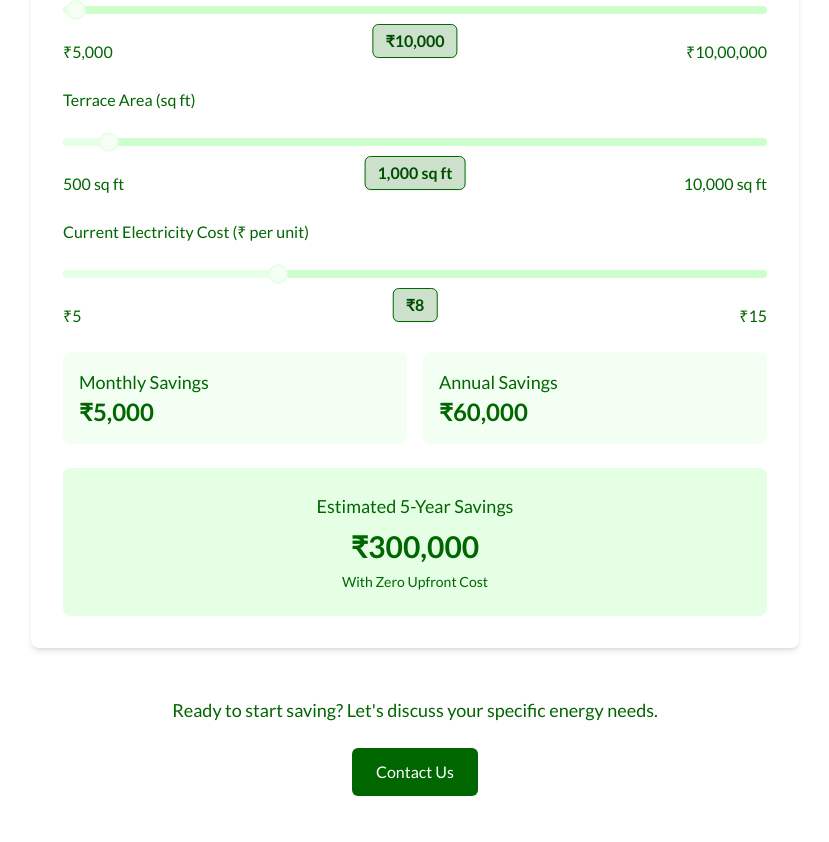
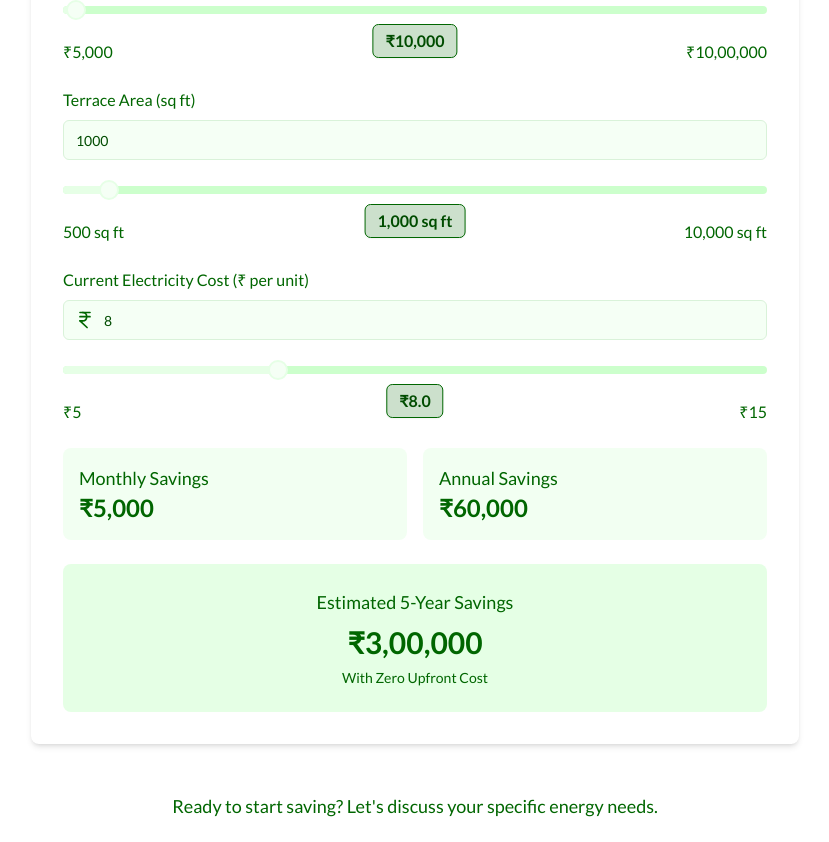
Before and after one commit to iamms1997/greennxt-web-genesis, a React (Vite) app: page /calculator in a window 1280 px wide. Shown: the part 460-1302 px from the top of the page, without its empty margins (225-1054 px from the left). Built offline with nearby package versions, Linux system fonts and the light colour scheme.

Commit message:
feat: Allow manual input for calculator fields
- Added functionality to allow users to manually input terrace area and current electricity cost in the calculator.
- Implemented Indian numbering system for comma formatting in input fields.

```diff
--- a/src/components/Calculator.tsx
+++ b/src/components/Calculator.tsx
@@ -8,11 +8,38 @@ interface CalculatorProps {
   type: "msme" | "investor";
 }
 
+// Helper function to format numbers according to Indian numerical system
+const formatIndianNumber = (num: number): string => {
+  // Convert number to string
+  const numStr = Math.round(num).toString();
+
+  // For numbers less than 1000, return as is
+  if (numStr.length <= 3) {
+    return numStr;
+  }
+
+  // For numbers 1000 and above, format with commas
+  let lastThree = numStr.substring(numStr.length - 3);
+  let remaining = numStr.substring(0, numStr.length - 3);
+  let result = '';
+
+  // Insert comma after every two digits from right in the remaining part
+  if (remaining) {
+    result = remaining.replace(/\B(?=(\d{2})+(?!\d))/g, ",") + "," + lastThree;
+  } else {
+    result = lastThree;
+  }
+
+  return result;
+};
+
 const Calculator = ({ type }: CalculatorProps) => {
   // MSME calculation fields
   const [monthlyBill, setMonthlyBill] = useState(10000);
   const [terraceArea, setTerraceArea] = useState(1000);
+  const [terraceAreaInput, setTerraceAreaInput] = useState("1000");
   const [costPerUnit, setCostPerUnit] = useState(8);
+  const [costPerUnitInput, setCostPerUnitInput] = useState("8");
   const [billInputValue, setBillInputValue] = useState("10000");
 
   // Investor calculation fields
@@ -44,6 +71,14 @@ const Calculator = ({ type }: CalculatorProps) => {
   }, [monthlyBill]);
 
   useEffect(() => {
+    setTerraceAreaInput(terraceArea.toString());
+  }, [terraceArea]);
+
+  useEffect(() => {
+    setCostPerUnitInput(costPerUnit.toString());
+  }, [costPerUnit]);
+
+  useEffect(() => {
     setInvestmentInputValue(investmentAmount.toString());
   }, [investmentAmount]);
 
@@ -70,6 +105,58 @@ const Calculator = ({ type }: CalculatorProps) => {
     } else {
       setMonthlyBill(10000);
       setBillInputValue("10000");
+    }
+  };
+
+  // Handle direct input change for terrace area
+  const handleTerraceAreaInputChange = (e: React.ChangeEvent<HTMLInputElement>) => {
+    const value = e.target.value;
+    setTerraceAreaInput(value);
+
+    const numericValue = value === '' ? 0 : parseInt(value);
+    if (!isNaN(numericValue)) {
+      // Clamp the value between min and max
+      const clampedValue = Math.min(Math.max(numericValue, 500), 10000);
+      setTerraceArea(clampedValue);
+    }
+  };
+
+  // Handle blur event for terrace area input
+  const handleTerraceAreaInputBlur = () => {
+    const numericValue = terraceAreaInput === '' ? 0 : parseInt(terraceAreaInput);
+    if (!isNaN(numericValue)) {
+      const clampedValue = Math.min(Math.max(numericValue, 500), 10000);
+      setTerraceArea(clampedValue);
+      setTerraceAreaInput(clampedValue.toString());
+    } else {
+      setTerraceArea(1000);
+      setTerraceAreaInput("1000");
+    }
+  };
+
+  // Handle direct input change for cost per unit
+  const handleCostPerUnitInputChange = (e: React.ChangeEvent<HTMLInputElement>) => {
+    const value = e.target.value;
+    setCostPerUnitInput(value);
+
+    const numericValue = value === '' ? 0 : parseFloat(value);
+    if (!isNaN(numericValue)) {
+      // Clamp the value between min and max
+      const clampedValue = Math.min(Math.max(numericValue, 5), 15);
+      setCostPerUnit(clampedValue);
+    }
+  };
+
+  // Handle blur event for cost per unit input
+  const handleCostPerUnitInputBlur = () => {
+    const numericValue = costPerUnitInput === '' ? 0 : parseFloat(costPerUnitInput);
+    if (!isNaN(numericValue)) {
+      const clampedValue = Math.min(Math.max(numericValue, 5), 15);
+      setCostPerUnit(clampedValue);
+      setCostPerUnitInput(clampedValue.toString());
+    } else {
+      setCostPerUnit(8);
+      setCostPerUnitInput("8");
     }
   };
 
@@ -146,7 +233,7 @@ const Calculator = ({ type }: CalculatorProps) => {
               <div className="flex justify-between mt-2 relative">
                 <span className="text-text-secondary">₹5,000</span>
                 <div className="absolute left-1/2 -translate-x-1/2 -top-4 bg-accent/20 px-3 py-1 rounded-md border border-accent shadow-sm">
-                  <span className="text-text font-semibold">₹{monthlyBill.toLocaleString()}</span>
+                  <span className="text-text font-semibold">₹{formatIndianNumber(monthlyBill)}</span>
                 </div>
                 <span className="text-text-secondary">₹10,00,000</span>
               </div>
@@ -157,6 +244,22 @@ const Calculator = ({ type }: CalculatorProps) => {
             <label htmlFor="terrace-area" className="block text-text-secondary mb-2">
               Terrace Area (sq ft)
             </label>
+
+            {/* Direct input field for terrace area */}
+            <div className="mb-4">
+              <Input
+                type="number"
+                id="terrace-area-input"
+                value={terraceAreaInput}
+                onChange={handleTerraceAreaInputChange}
+                onBlur={handleTerraceAreaInputBlur}
+                min={500}
+                max={10000}
+                className="text-lg font-medium"
+                placeholder="Enter terrace area"
+              />
+            </div>
+
             <div className="mt-6 mb-2">
               <Slider
                 id="terrace-area"
@@ -170,7 +273,7 @@ const Calculator = ({ type }: CalculatorProps) => {
               <div className="flex justify-between mt-2 relative">
                 <span className="text-text-secondary">500 sq ft</span>
                 <div className="absolute left-1/2 -translate-x-1/2 -top-4 bg-accent/20 px-3 py-1 rounded-md border border-accent shadow-sm">
-                  <span className="text-text font-semibold">{terraceArea.toLocaleString()} sq ft</span>
+                  <span className="text-text font-semibold">{formatIndianNumber(terraceArea)} sq ft</span>
                 </div>
                 <span className="text-text-secondary">10,000 sq ft</span>
               </div>
@@ -181,6 +284,26 @@ const Calculator = ({ type }: CalculatorProps) => {
             <label htmlFor="cost-per-unit" className="block text-text-secondary mb-2">
               Current Electricity Cost (₹ per unit)
             </label>
+
+            {/* Direct input field for cost per unit */}
+            <div className="mb-4 relative">
+              <div className="absolute inset-y-0 left-0 flex items-center pl-3 pointer-events-none">
+                <IndianRupee className="h-5 w-5 text-text-secondary" />
+              </div>
+              <Input
+                type="number"
+                id="cost-per-unit-input"
+                value={costPerUnitInput}
+                onChange={handleCostPerUnitInputChange}
+                onBlur={handleCostPerUnitInputBlur}
+                min={5}
+                max={15}
+                step={0.5}
+                className="text-lg font-medium pl-10"
+                placeholder="Enter cost per unit"
+              />
+            </div>
+
             <div className="mt-6 mb-2">
               <Slider
                 id="cost-per-unit"
@@ -194,7 +317,7 @@ const Calculator = ({ type }: CalculatorProps) => {
               <div className="flex justify-between mt-2 relative">
                 <span className="text-text-secondary">₹5</span>
                 <div className="absolute left-1/2 -translate-x-1/2 -top-4 bg-accent/20 px-3 py-1 rounded-md border border-accent shadow-sm">
-                  <span className="text-text font-semibold">₹{costPerUnit.toLocaleString()}</span>
+                  <span className="text-text font-semibold">₹{costPerUnit.toFixed(1)}</span>
                 </div>
                 <span className="text-text-secondary">₹15</span>
               </div>
@@ -204,17 +327,17 @@ const Calculator = ({ type }: CalculatorProps) => {
           <div className="grid grid-cols-1 md:grid-cols-2 gap-4 mb-6">
             <div className="bg-primary/50 p-4 rounded-lg">
               <p className="text-text-secondary">Monthly Savings</p>
-              <p className="text-accent text-2xl font-bold">₹{monthlySavings.toLocaleString(undefined, {maximumFractionDigits: 0})}</p>
+              <p className="text-accent text-2xl font-bold">₹{formatIndianNumber(monthlySavings)}</p>
             </div>
             <div className="bg-primary/50 p-4 rounded-lg">
               <p className="text-text-secondary">Annual Savings</p>
-              <p className="text-accent text-2xl font-bold">₹{annualSavings.toLocaleString(undefined, {maximumFractionDigits: 0})}</p>
+              <p className="text-accent text-2xl font-bold">₹{formatIndianNumber(annualSavings)}</p>
             </div>
           </div>
 
           <div className="bg-secondary/50 p-6 rounded-lg text-center">
             <p className="text-text-secondary mb-2">Estimated 5-Year Savings</p>
-            <p className="text-accent text-3xl font-bold">₹{(annualSavings * 5).toLocaleString(undefined, {maximumFractionDigits: 0})}</p>
+            <p className="text-accent text-3xl font-bold">₹{formatIndianNumber(annualSavings * 5)}</p>
             <p className="text-text-secondary mt-2 text-sm">With Zero Upfront Cost</p>
           </div>
         </>
@@ -253,7 +376,7 @@ const Calculator = ({ type }: CalculatorProps) => {
               <div className="flex justify-between mt-2 relative">
                 <span className="text-text-secondary">₹10,000</span>
                 <div className="absolute left-1/2 -translate-x-1/2 -top-4 bg-accent/10 px-3 py-1 rounded border border-accent/30">
-                  <span className="text-text font-semibold">₹{investmentAmount.toLocaleString()}</span>
+                  <span className="text-text font-semibold">₹{formatIndianNumber(investmentAmount)}</span>
                 </div>
                 <span className="text-text-secondary">₹10,00,000</span>
               </div>
@@ -284,17 +407,17 @@ const Calculator = ({ type }: CalculatorProps) => {
           <div className="grid grid-cols-1 md:grid-cols-2 gap-4 mb-6">
             <div className="bg-primary/50 p-4 rounded-lg">
               <p className="text-text-secondary">Annual Return (12%)</p>
-              <p className="text-accent text-2xl font-bold">₹{annualReturn.toLocaleString()}</p>
+              <p className="text-accent text-2xl font-bold">₹{formatIndianNumber(annualReturn)}</p>
             </div>
             <div className="bg-primary/50 p-4 rounded-lg">
               <p className="text-text-secondary">Monthly Interest</p>
-              <p className="text-accent text-2xl font-bold">₹{monthlyReturn.toLocaleString(undefined, {maximumFractionDigits: 0})}</p>
+              <p className="text-accent text-2xl font-bold">₹{formatIndianNumber(monthlyReturn)}</p>
             </div>
           </div>
 
           <div className="bg-secondary/50 p-6 rounded-lg text-center">
             <p className="text-text-secondary mb-2">Total Value After {years} Years</p>
-            <p className="text-accent text-3xl font-bold">₹{totalValue.toLocaleString()}</p>
+            <p className="text-accent text-3xl font-bold">₹{formatIndianNumber(totalValue)}</p>
             <p className="text-text-secondary mt-2 text-sm">Interest paid monthly, secured by Solar Assets</p>
           </div>
         </>
```
